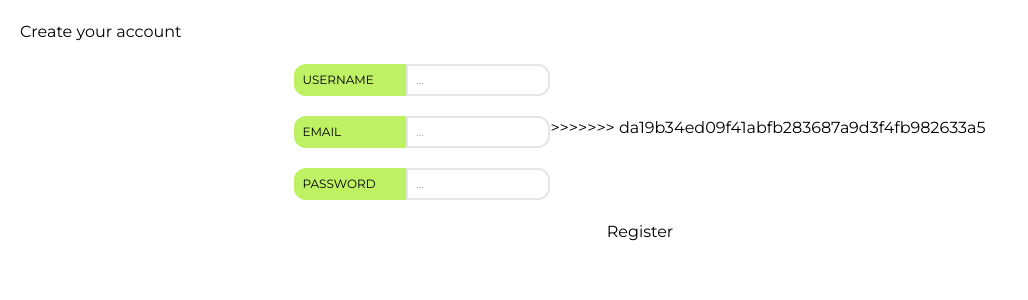
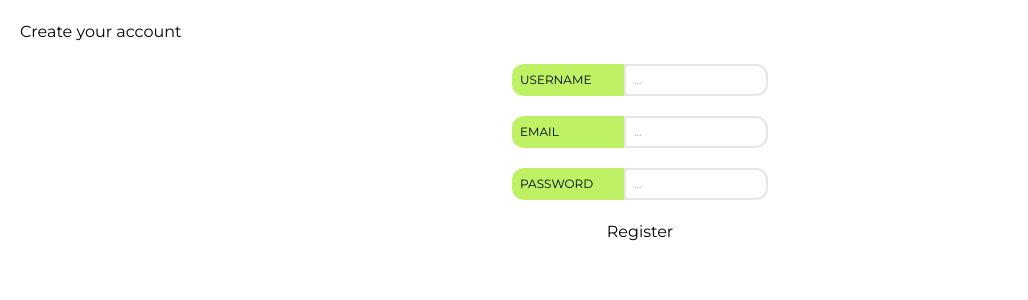
Before and after one commit to becodeorg/hamilton-7-hiking-project-lauranne-colin, a PHP site: template src/views/registration.view.php in a window 1280 px wide. Shown: the part 200-500 px from the top of the page, without its empty margins (0-1028 px from the left). Run offline with PHP 8.4, Linux system fonts and the light colour scheme; the template is opened without the code that fills it, so the values that code supplies are empty; some libraries are stand-ins or nearby versions; some web fonts are replaced.

Commit message:
merged -- temp

```diff
--- a/src/views/registration.view.php
+++ b/src/views/registration.view.php
@@ -11,12 +11,7 @@
         border-bottom-right-radius: 0.75rem;
     }
 
-<<<<<<< HEAD
-<form action="registration" method="post">
-    <div>
-        <label for="nickname">Username</label>
-        <input type="text" name="username">
-=======
+
 </style>
 
 <h2 class="ml-5 my-5">Create your account</h2>
@@ -30,7 +25,6 @@
     <div class="input flex flex-row mb-5 w-fit">
         <label for="email" class="w-28 label uppercase bg-lime-300 p-2 text-xs">Email</label>
         <input type="email" name="email" placeholder="..." class="input border-stone-200 border-2 w-36 pl-2 text-xs">
->>>>>>> da19b34ed09f41abfb283687a9d3f4fb982633a5
     </div>
     <div class="input flex flex-row mb-5 w-fit">
         <label for="password" class="w-28 label uppercase bg-lime-300 p-2 text-xs">Password</label>
```
